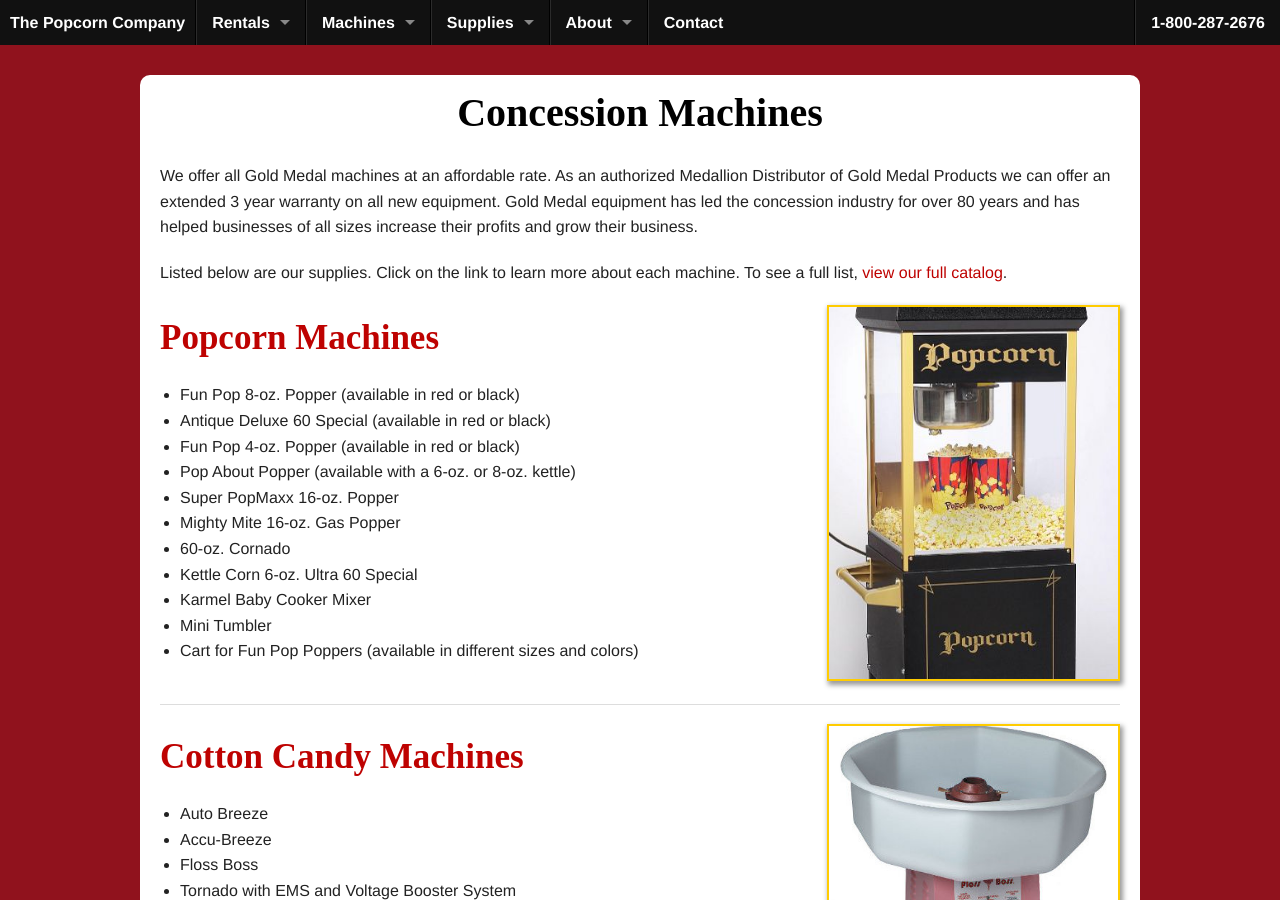
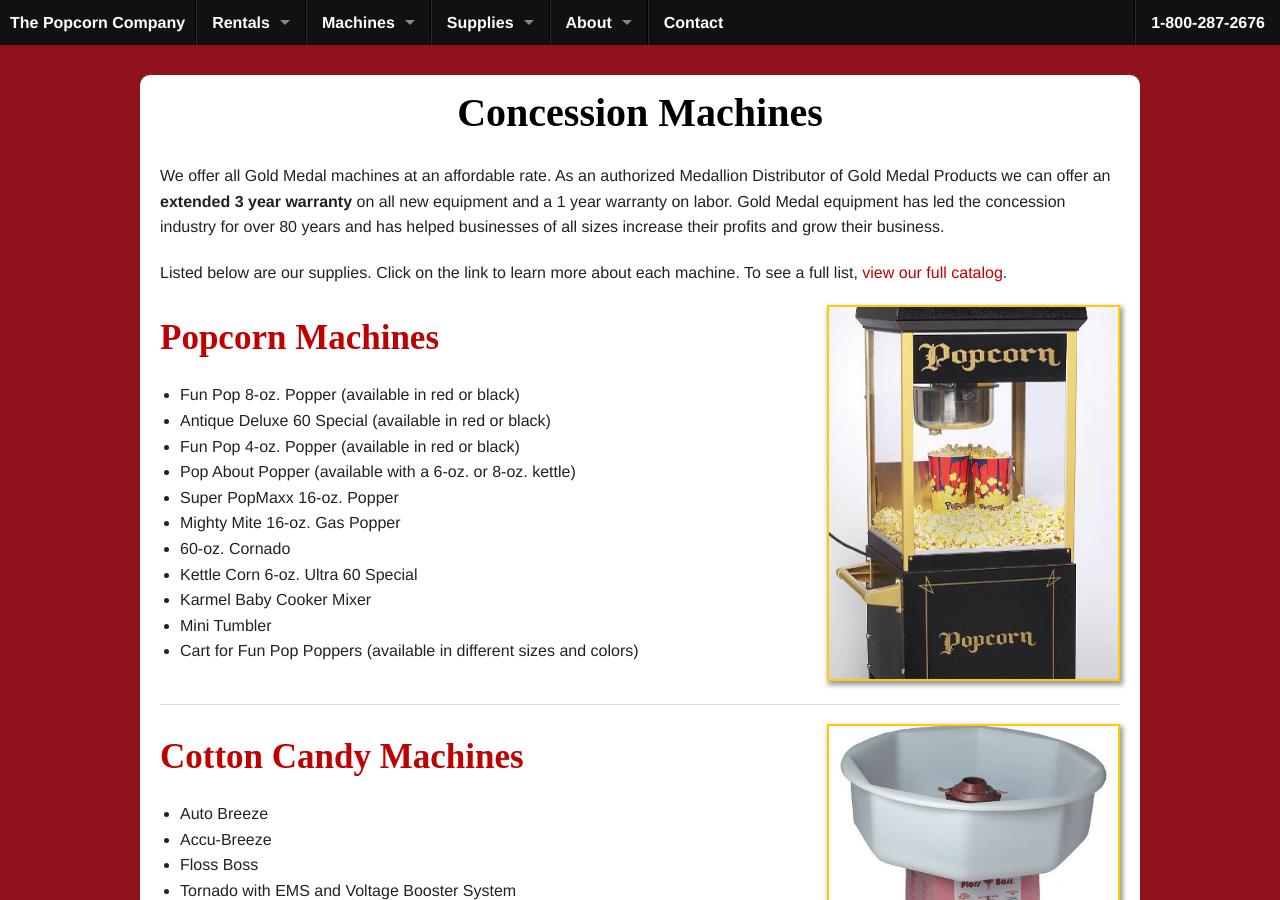
Before and after one commit to popcorncompanyllc/ishmaelsanchez.github.io, a Jekyll site: the page built from machines/index.html, in a window 1280 px wide and 900 px high. Built offline with Jekyll 4.4.1, drawn with Linux system fonts in a browser that asks for light colours; some web fonts are replaced; Markdown is read by kramdown in place of the engine named in the settings.

Commit message:
Add text about warranty and labor

```diff
--- a/machines/index.html
+++ b/machines/index.html
@@ -6,7 +6,7 @@ description: We offer all Gold Medal machines at an affordable rate. We are auth
 <div id="main" class="row radius">
   <div class="large-12 columns">
     <h1 class="main-header text-center">Concession Machines</h1>
-    <p>We offer all Gold Medal machines at an affordable rate. As an authorized Medallion Distributor of Gold Medal Products we can offer an extended 3 year warranty on all new equipment. Gold Medal equipment has led the concession industry for over 80 years and has helped businesses of all sizes increase their profits and grow their business. </p><p>Listed below are our supplies. Click on the link to learn more about each machine. To see a full list, <a href="/catalog">view our full catalog</a>.</p>
+    <p>We offer all Gold Medal machines at an affordable rate. As an authorized Medallion Distributor of Gold Medal Products we can offer an <strong>extended 3 year warranty</strong> on all new equipment and a 1 year warranty on labor. Gold Medal equipment has led the concession industry for over 80 years and has helped businesses of all sizes increase their profits and grow their business. </p><p>Listed below are our supplies. Click on the link to learn more about each machine. To see a full list, <a href="/catalog">view our full catalog</a>.</p>
   <div class="row">
     <div class="large-8 columns">
       <h2><a href="/popcorn">Popcorn Machines</a></h2>
```
